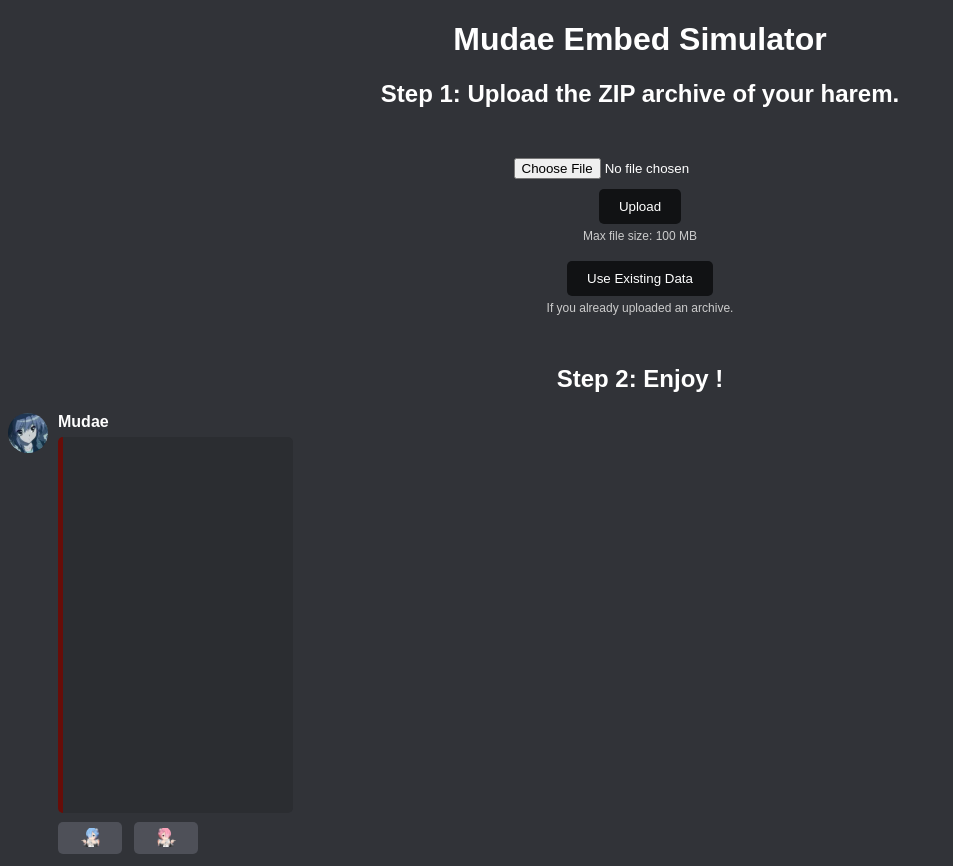
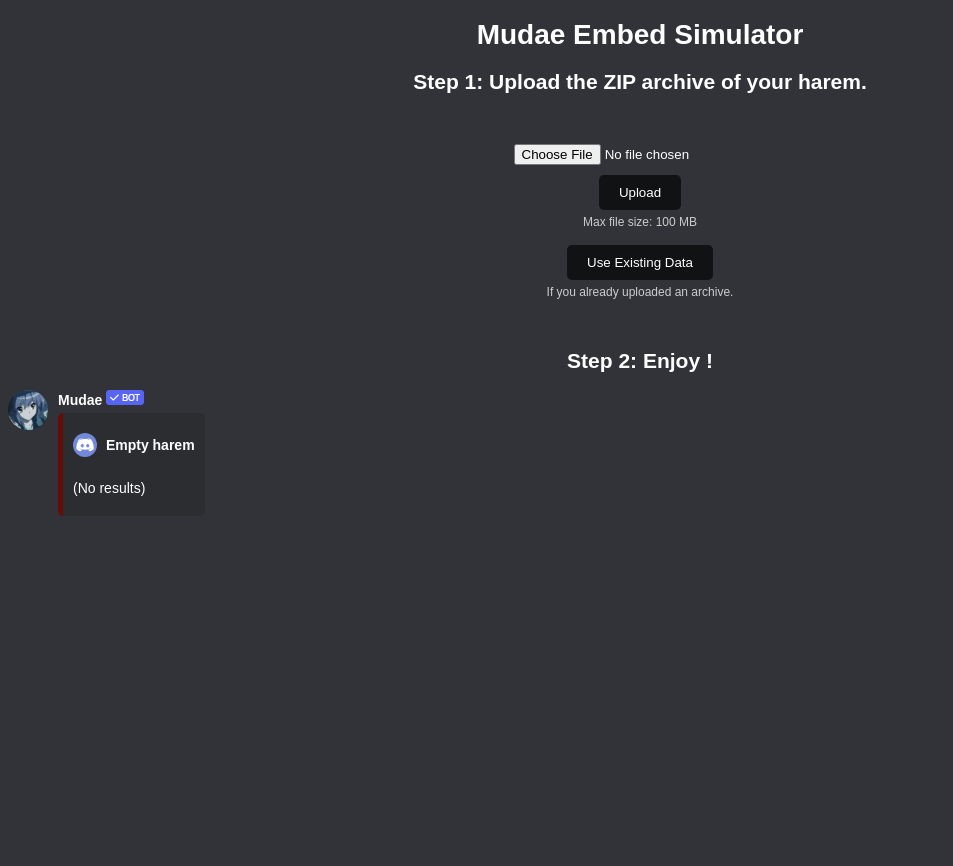
Before and after one commit to Kejneafout/mudae-harem-viewer, a website: page public/index.html in a window 1280 px wide. Shown: the whole page, without its empty margins (0-953 px from the left). After the commit the page ends 800 px from the top, so only its background shows below. Drawn offline with Linux system fonts and the light colour scheme.

Commit message:
dirty progress on the harem contents div + chatgpt tips in scripts.js

```diff
--- a/public/index.html
+++ b/public/index.html
@@ -28,14 +28,22 @@
 
     <div id="botDetails">
       <img id="mudaeImage" src="assets/mudae.webp" width="40" height="40">
-      <b id="mudaeName">Mudae</b>
+      <b id="mudaeName">Mudae <img id="verifiedBotImage" src="assets/bot.webp"></b>
     </div>
 
     <div id="embedSim">
-      <!-- -->
+      <img id="discordImage" src="assets/discord.webp" width="24" height="24">
+      <b id="haremTitle">Empty harem</b>
+      <img id="firstMarryImage" width="52" height="80" hidden>
+      <div id="haremContents">
+	(No results)
+      </div>
+      <div id="haremPages" hidden>
+	Page <span id="currentPage">1</span> / <span id="maxPage">1</span>
+      </div>
     </div>
 
-    <div id="buttonsDiv">
+    <div id="buttonsDiv" hidden>
       <button class="embedButtons" id="embedPrev">
 	<img class="buttonsImages" id="prevImage" src="assets/prev.webp" width="19" height="19">
       </button>
--- a/public/styles.css
+++ b/public/styles.css
@@ -1,6 +1,7 @@
 body {
+    background-color: #313338;
     font-family: Arial, sans-serif;
-    background-color: #313338;
+    font-size: 14px;
 }
 
 h1, h2 {
@@ -55,13 +56,45 @@
 
 #embedSim {
     background-color: #2b2d31;
-    width: 230px;
-    height: 376px;
+    display: inline-block;
     color: white;
     border-left: 5px solid #670d08;
     border-radius: 5px;
     margin-top: -20px;
     margin-left: 50px;
+}
+
+#discordImage {
+    border-radius: 50%;
+    margin-top: 20px;
+    margin-left: 10px;
+}
+
+#haremTitle {
+    position: relative;
+    top: -7px;
+    margin-left: 5px;
+    margin-right: 10px;
+}
+
+#firstMarryImage {
+    float: right;
+    margin-top: 15px;
+    margin-left: 15px;
+    margin-right: 15px;
+    border-radius: 5px;
+}
+
+#haremContents {
+    margin-top: 20px;
+    margin-left: 10px;
+    margin-bottom: 20px;
+}
+
+#haremPages {
+    font-size: 11px;
+    margin-left: 10px;
+    margin-bottom: 15px;
 }
 
 #buttonsDiv {
@@ -81,6 +114,7 @@
 
 .embedButtons:hover {
     background-color: #6d6f78;
+    cursor: pointer;
 }
 
 .buttonsImages {
```
Also changed, not shown: index.js (+5 -5 lines), public/scripts.js (+38 -0 lines).
